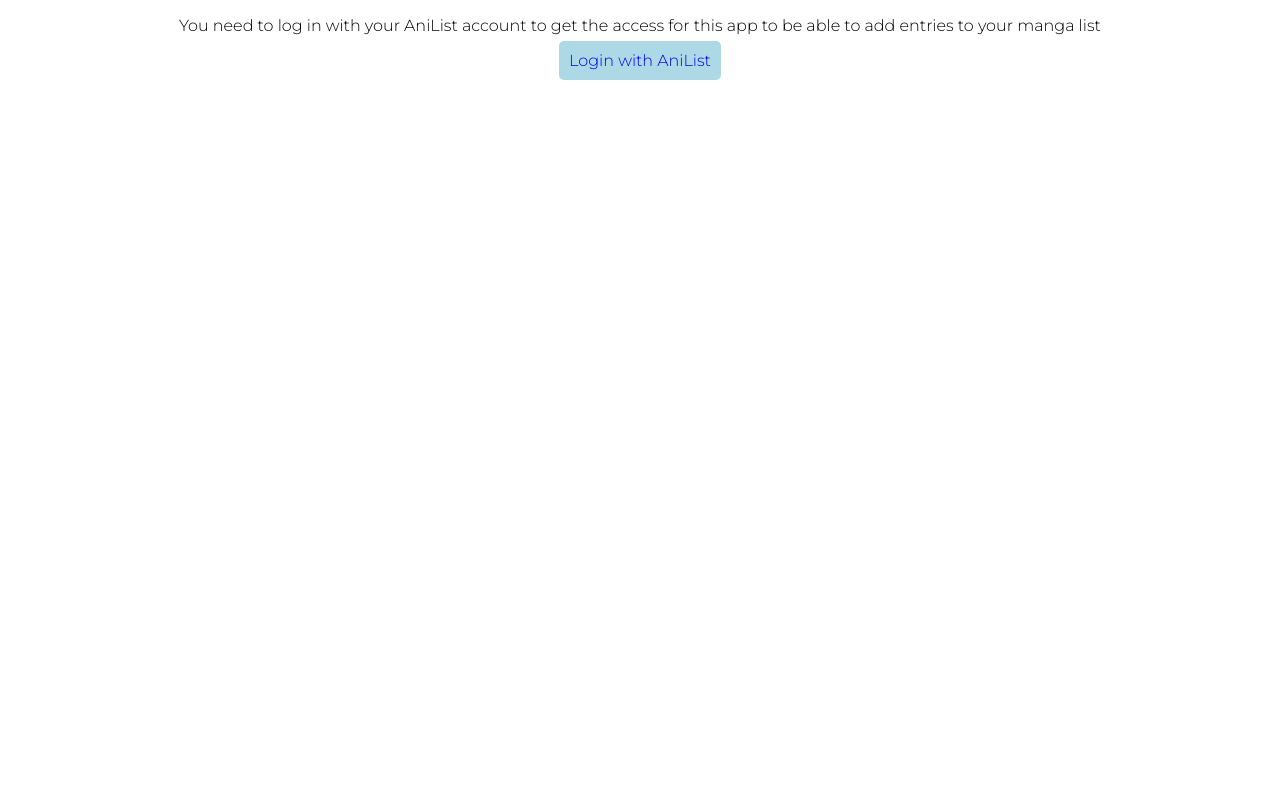
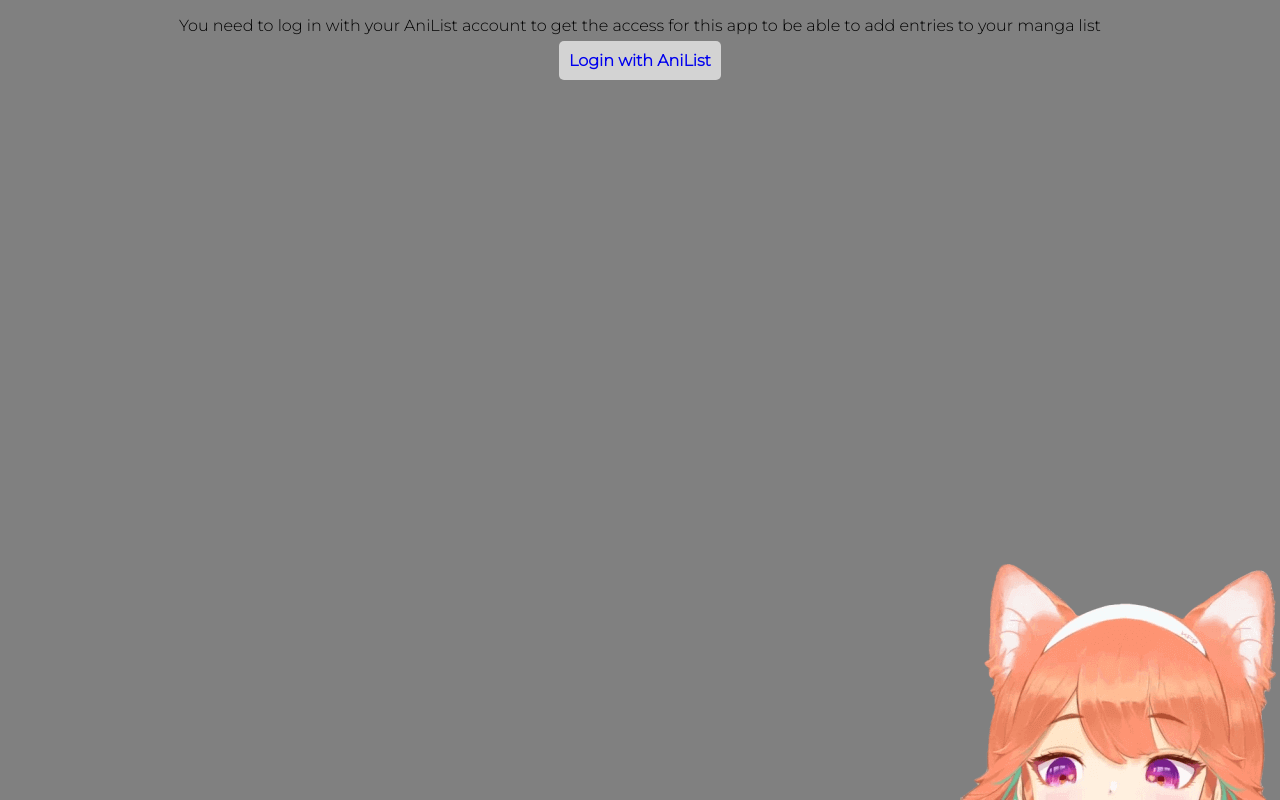
Before and after one commit to AzimovParviz/mangadex-anilist-convert, a React (Create React App) app: page / in a window 1280 px wide. Built offline with nearby package versions, Linux system fonts and the light colour scheme.

Commit message:
changes to CSS for mangadex login component elements, added a cute png in the corner

```diff
--- a/src/App.css
+++ b/src/App.css
@@ -2,6 +2,10 @@
 
 html * {
   font-family: "Montserrat", sans-serif !important;
+}
+
+body {
+  background-color: gray;
 }
 
 .App {
@@ -44,20 +48,34 @@
   }
 }
 
+#mangadexLoginBody :not(.loginMangadex){
+	display: flex;
+	flex-direction: column;
+	justify-content: center;
+}
+
+#mangadexLoginBody input {
+	margin: auto;
+	padding: 10px;
+}
+
 .loginMangadex,
 .uploadEntriesButton,
 .getScoresButton,
 .getFollowsButton {
-  background-color: lightblue;
+  background-color: lightgray;
   border-radius: 15px;
   padding: 10px;
+  border: none;
+  font-weight: bold;
 }
 
 .loginAnilist {
-  background-color: lightblue;
+  background-color: lightgray;
   padding: 10px;
   border-radius: 5px;
   text-decoration: none;
+  font-weight: bold;
 }
 
 input[type="text"],
@@ -68,3 +86,9 @@
   border: 2px solid gray;
   border-radius: 3px;
 }
+
+img {
+  position: fixed;
+  right: 0;
+  bottom: 0;
+}
--- a/src/App.tsx
+++ b/src/App.tsx
@@ -102,6 +102,7 @@
           </button>
         </div>
       )}
+      <img src="peek.png" alt="" />
     </div>
   );
 }
--- a/src/components/LoginMangadex.tsx
+++ b/src/components/LoginMangadex.tsx
@@ -13,7 +13,7 @@
     setPassword((e.target as HTMLInputElement).value);
   };
   return (
-    <div>
+    <div id="mangadexLoginBody">
       <input
         type="text"
         placeholder="Enter your mangadex username"
```
Also changed, not shown: public/peek.png (added).
